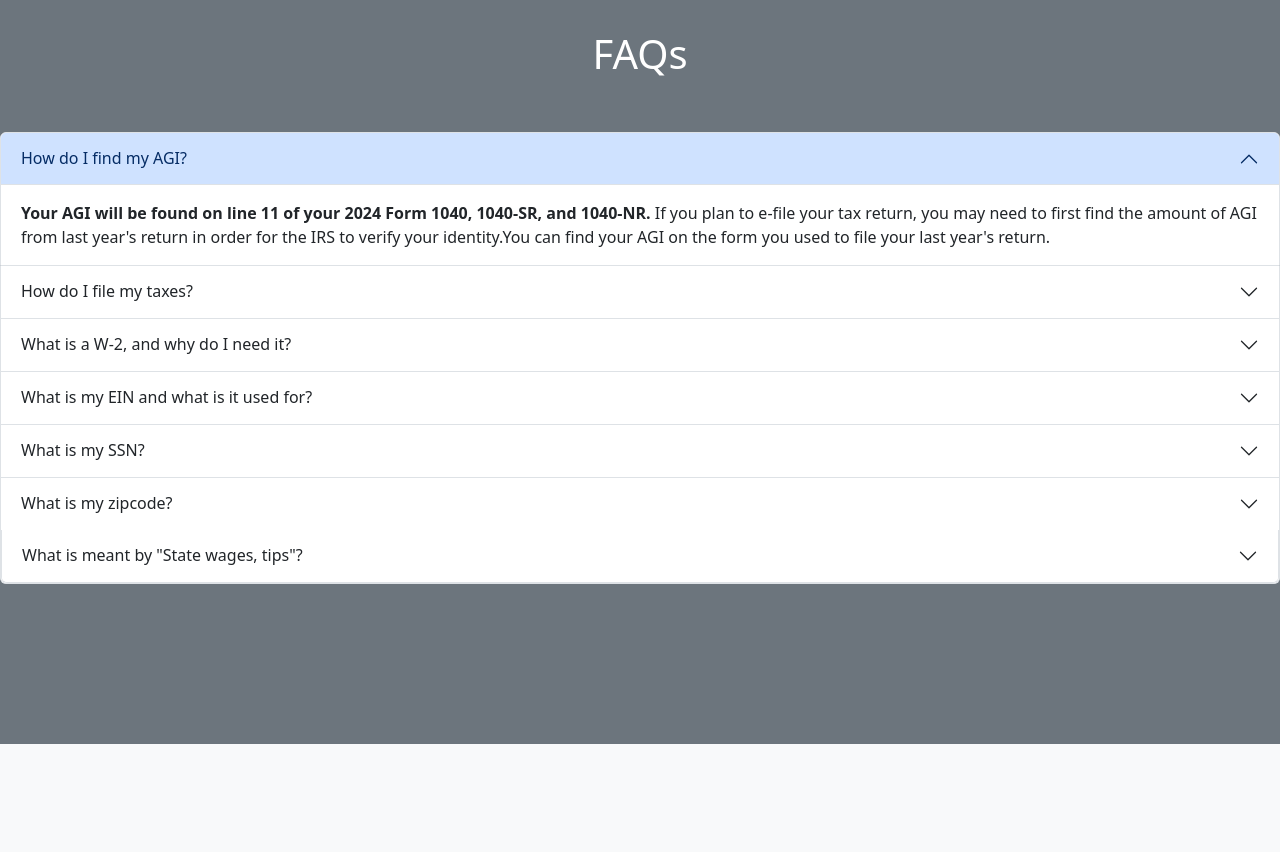
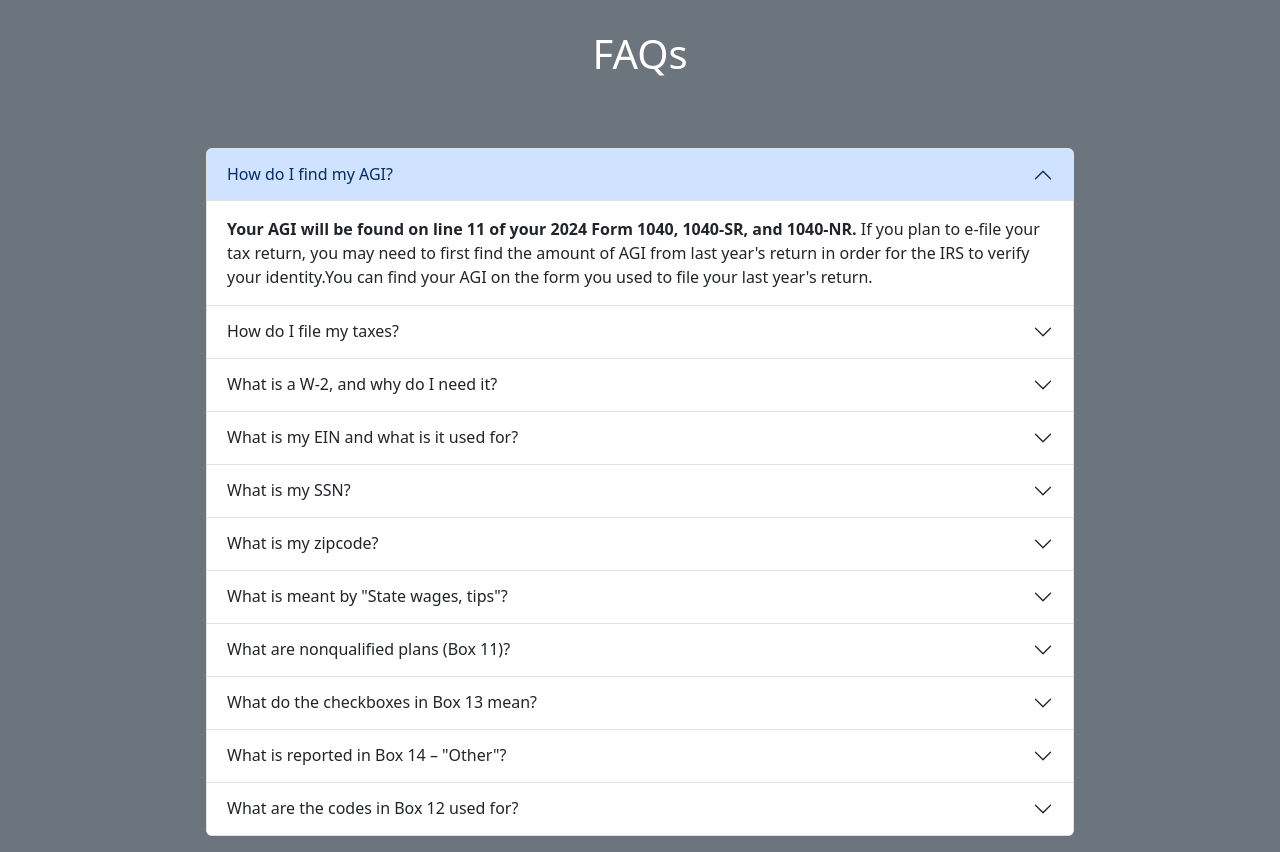
Before and after one commit to guymanguydudeperson/DjangoDemo, a Django app: page /FAQs/ in a window 1280 px wide. Shown: the part 56-908 px from the top of the page. Before the commit the page ends 800 px from the top, so only its background shows below. Run offline with Django 5.2, Linux system fonts and the light colour scheme; parts of the project's set-up code (start-up, migrations or seed data) failed here and were passed over.

Commit message:
Updated to add better UI. Updated to complete presentaiton page Updated to finalize product.

```diff
--- a/DjangoDemo/settings.py
+++ b/DjangoDemo/settings.py
@@ -128,7 +128,7 @@ USE_TZ = True
 STATIC_URL = '/static/'
 STATIC_ROOT = os.path.join(BASE_DIR, 'staticfiles')
 STATICFILES_DIRS = [
-    os.path.join(BASE_DIR, 'DjangoDemo/static')
+    os.path.join(BASE_DIR, 'TaxCalculator/static')
 ]
 # Default primary key field type
 # https://docs.djangoproject.com/en/5.1/ref/settings/#default-auto-field
--- a/TaxCalculator/templates/FAQs.html
+++ b/TaxCalculator/templates/FAQs.html
@@ -3,17 +3,23 @@
 <head>
     <meta charset="UTF-8">
     <title>FAQs</title>
+    <link href="https://cdn.jsdelivr.net/npm/bootstrap@5.3.0/dist/css/bootstrap.min.css" rel="stylesheet">
+    <style>
+        body {
+            background-color: #6C757D;
+        }
 
+        .accordion-container {
+            max-width: 900px;
+            margin: 0 auto;
+            padding: 1rem;
+        }
+    </style>
 </head>
 
+<body>
 
-
-<body>
-    <link href="https://cdn.jsdelivr.net/npm/bootstrap@5.3.0/dist/css/bootstrap.min.css" rel="stylesheet">
-
-<link href="https://cdn.jsdelivr.net/npm/bootstrap@5.3.0/dist/css/bootstrap.min.css" rel="stylesheet">
-<nav
-        class="navbar navbar-expand-lg navbar-light bg-light">
+<nav class="navbar navbar-expand-lg navbar-light bg-light">
     <div class="container-fluid">
         <a class="navbar-brand" href="{% url 'home' %}">EasyforEmployers</a>
         <button class="navbar-toggler" type="button" data-bs-toggle="collapse" data-bs-target="#navbarNav">
@@ -30,112 +36,196 @@
 
 <div class="p-2 mb-6 col-12 bg-secondary text-white align-self-center">
     <div class="row justify-content-center p-3 mb-2 bg-secondary text-white fs-1 ">
-        <p class="fw-lighter text-center"> FAQs</p>
+        <p class="fw-lighter text-center">FAQs</p>
     </div>
 </div>
 
-</a></li>
+<!-- Accordion wrapper -->
+<div class="accordion-container">
+    <div class="accordion" id="accordionExample">
 
-
-     <div class="accordion" id="accordionExample">
         <div class="accordion-item">
             <h2 class="accordion-header">
-      <button class="accordion-button" type="button" data-bs-toggle="collapse" data-bs-target="#collapseOne" aria-expanded="true" aria-controls="collapseOne">
+                <button class="accordion-button" type="button" data-bs-toggle="collapse" data-bs-target="#collapseOne"
+                        aria-expanded="true" aria-controls="collapseOne">
                     How do I find my AGI?
                 </button>
             </h2>
             <div id="collapseOne" class="accordion-collapse collapse show" data-bs-parent="#accordionExample">
                 <div class="accordion-body">
-        <strong>Your AGI will be found on line 11 of your 2024 Form 1040, 1040-SR, and 1040-NR.</strong> If you plan to e-file your tax return, you may need to first find the amount of AGI from last year's return in order for the IRS to verify your identity.You can find your AGI on the form you used to file your last year's return.
+                    <strong>Your AGI will be found on line 11 of your 2024 Form 1040, 1040-SR, and 1040-NR.</strong>
+                    If you plan to e-file your tax return, you may need to first find the amount of AGI from last year's
+                    return in order for the IRS to verify your identity.You can find your AGI on the form you used to
+                    file your last year's return.
                 </div>
             </div>
         </div>
 
         <div class="accordion-item">
             <h2 class="accordion-header">
-      <button class="accordion-button collapsed" type="button" data-bs-toggle="collapse" data-bs-target="#collapseSix" aria-expanded="false" aria-controls="collapseSix">
+                <button class="accordion-button collapsed" type="button" data-bs-toggle="collapse"
+                        data-bs-target="#collapseSix" aria-expanded="false" aria-controls="collapseSix">
                     How do I file my taxes?
                 </button>
             </h2>
             <div id="collapseSix" class="accordion-collapse collapse" data-bs-parent="#accordionExample">
                 <div class="accordion-body">
-        <strong> Gather your W-2, </strong> choose a filing method (online, professional, or manual), complete your return, and submit it by April 15.
+                    <strong> Gather your W-2, </strong> choose a filing method (online, professional, or manual),
+                    complete your return, and submit it by April 15.
                     <li><a href="{% url 'UnderstandingTax' %}">Click here for more info.</a></li>
-      </div>
-    </div>
-  </div>
-
-
-  <div class="accordion-item">
-    <h2 class="accordion-header">
-      <button class="accordion-button collapsed" type="button" data-bs-toggle="collapse" data-bs-target="#collapseTwo" aria-expanded="false" aria-controls="collapseTwo">
-        What is a W-2, and why do I need it?
-      </button>
-    </h2>
-    <div id="collapseTwo" class="accordion-collapse collapse" data-bs-parent="#accordionExample">
-      <div class="accordion-body">
-        A <strong>W-2 shows your annual earnings and taxes withheld. </strong> Employers must provide it by January 31.
-          <li><a href="{% url 'UnderstandingW2' %}"> Learn more here.</a></li>
-
-      </div>
-    </div>
-  </div>
-  <div class="accordion-item">
-    <h2 class="accordion-header">
-      <button class="accordion-button collapsed" type="button" data-bs-toggle="collapse" data-bs-target="#collapseThree" aria-expanded="false" aria-controls="collapseThree">
-        What is my EIN and what is it used for?
-      </button>
-    </h2>
-    <div id="collapseThree" class="accordion-collapse collapse" data-bs-parent="#accordionExample">
-      <div class="accordion-body">
-        <strong>The employer identification number </strong> is a unique nine-digit number assigned by the Internal Revenue Service (IRS) to business entities operating in the United States for the purpose of identification.
-      </div>
-    </div>
-  </div>
-           <div class="accordion-item">
-    <h2 class="accordion-header">
-      <button class="accordion-button collapsed" type="button" data-bs-toggle="collapse" data-bs-target="#collapseFour" aria-expanded="false" aria-controls="collapseFour">
- What is my SSN?
-      </button>
-    </h2>
-    <div id="collapseFour" class="accordion-collapse collapse" data-bs-parent="#accordionExample">
-      <div class="accordion-body">
-        In the context of the United States, "SSN" stands for <strong> Social Security Number</strong>a unique nine-digit number assigned to U.S. citizens and residents for tracking income and determining benefits.
                 </div>
             </div>
         </div>
 
         <div class="accordion-item">
             <h2 class="accordion-header">
-      <button class="accordion-button collapsed" type="button" data-bs-toggle="collapse" data-bs-target="#collapseFive" aria-expanded="false" aria-controls="collapseFive">
+                <button class="accordion-button collapsed" type="button" data-bs-toggle="collapse"
+                        data-bs-target="#collapseTwo" aria-expanded="false" aria-controls="collapseTwo">
+                    What is a W-2, and why do I need it?
+                </button>
+            </h2>
+            <div id="collapseTwo" class="accordion-collapse collapse" data-bs-parent="#accordionExample">
+                <div class="accordion-body">
+                    A <strong>W-2 shows your annual earnings and taxes withheld. </strong> Employers must provide it by
+                    January 31.
+                    <li><a href="{% url 'UnderstandingW2' %}"> Learn more here.</a></li>
+                </div>
+            </div>
+        </div>
+
+        <div class="accordion-item">
+            <h2 class="accordion-header">
+                <button class="accordion-button collapsed" type="button" data-bs-toggle="collapse"
+                        data-bs-target="#collapseThree" aria-expanded="false" aria-controls="collapseThree">
+                    What is my EIN and what is it used for?
+                </button>
+            </h2>
+            <div id="collapseThree" class="accordion-collapse collapse" data-bs-parent="#accordionExample">
+                <div class="accordion-body">
+                    <strong>The employer identification number </strong> is a unique nine-digit number assigned by the
+                    Internal Revenue Service (IRS) to business entities operating in the United States for the purpose
+                    of identification.
+                </div>
+            </div>
+        </div>
+
+        <div class="accordion-item">
+            <h2 class="accordion-header">
+                <button class="accordion-button collapsed" type="button" data-bs-toggle="collapse"
+                        data-bs-target="#collapseFour" aria-expanded="false" aria-controls="collapseFour">
+                    What is my SSN?
+                </button>
+            </h2>
+            <div id="collapseFour" class="accordion-collapse collapse" data-bs-parent="#accordionExample">
+                <div class="accordion-body">
+                    In the context of the United States, "SSN" stands for <strong> Social Security Number</strong> — a
+                    unique nine-digit number assigned to U.S. citizens and residents for tracking income and determining
+                    benefits.
+                </div>
+            </div>
+        </div>
+
+        <div class="accordion-item">
+            <h2 class="accordion-header">
+                <button class="accordion-button collapsed" type="button" data-bs-toggle="collapse"
+                        data-bs-target="#collapseFive" aria-expanded="false" aria-controls="collapseFive">
                     What is my zipcode?
                 </button>
             </h2>
             <div id="collapseFive" class="accordion-collapse collapse" data-bs-parent="#accordionExample">
                 <div class="accordion-body">
-        <strong> A Zipcode </strong> is a group of five or nine numbers that are added to a postal address to assist the sorting of mail.
+                    <strong>A Zipcode</strong> is a group of five or nine numbers that are added to a postal address to
+                    assist the sorting of mail.
                 </div>
             </div>
+        </div>
+
         <div class="accordion-item">
             <h2 class="accordion-header">
-      <button class="accordion-button collapsed" type="button" data-bs-toggle="collapse" data-bs-target="#collapseSeven" aria-expanded="false" aria-controls="collapseSix">
+                <button class="accordion-button collapsed" type="button" data-bs-toggle="collapse"
+                        data-bs-target="#collapseSeven" aria-expanded="false" aria-controls="collapseSeven">
                     What is meant by "State wages, tips"?
                 </button>
             </h2>
             <div id="collapseSeven" class="accordion-collapse collapse" data-bs-parent="#accordionExample">
                 <div class="accordion-body">
-        <strong> "State wages, tips" is the amount of money you earned in your state </strong>  (like from your job), including:  Your regular pay (wages), tips you reported, any other taxable income from your employer. This is the money that your state uses to calculate state income tax.
+                    <strong>"State wages, tips" is the amount of money you earned in your state </strong> (like from
+                    your job), including: Your regular pay (wages), tips you reported, any other taxable income from
+                    your employer. This is the money that your state uses to calculate state income tax.
+                </div>
+            </div>
+        </div>
+<div class="accordion-item">
+    <h2 class="accordion-header">
+        <button class="accordion-button collapsed" type="button" data-bs-toggle="collapse"
+                data-bs-target="#collapseEight" aria-expanded="false" aria-controls="collapseEight">
+            What are nonqualified plans (Box 11)?
+        </button>
+    </h2>
+    <div id="collapseEight" class="accordion-collapse collapse" data-bs-parent="#accordionExample">
+        <div class="accordion-body">
+            Nonqualified plans are retirement or deferred compensation plans that don’t meet IRS requirements for favorable tax treatment.
+            Employers report distributions from these plans in Box 11.
         </div>
     </div>
 </div>
 
- <style>
-        body {
-            background-color: #6C757D;
-        }
-    </style>
+<div class="accordion-item">
+    <h2 class="accordion-header">
+        <button class="accordion-button collapsed" type="button" data-bs-toggle="collapse"
+                data-bs-target="#collapseNine" aria-expanded="false" aria-controls="collapseNine">
+            What do the checkboxes in Box 13 mean?
+        </button>
+    </h2>
+    <div id="collapseNine" class="accordion-collapse collapse" data-bs-parent="#accordionExample">
+        <div class="accordion-body">
+            <ul>
+                <li><strong>Statutory employee:</strong> Your earnings are subject to Social Security and Medicare but not federal income tax withholding.</li>
+                <li><strong>Retirement plan:</strong> You participated in your employer’s retirement plan.</li>
+                <li><strong>Third-party sick pay:</strong> You received payments for sick leave through an insurance provider or third party.</li>
+            </ul>
+        </div>
+    </div>
+</div>
 
-<script
-        src="https://cdn.jsdelivr.net/npm/bootstrap@5.3.0/dist/js/bootstrap.bundle.min.js"></script>
+<div class="accordion-item">
+    <h2 class="accordion-header">
+        <button class="accordion-button collapsed" type="button" data-bs-toggle="collapse"
+                data-bs-target="#collapseTen" aria-expanded="false" aria-controls="collapseTen">
+            What is reported in Box 14 – "Other"?
+        </button>
+    </h2>
+    <div id="collapseTen" class="accordion-collapse collapse" data-bs-parent="#accordionExample">
+        <div class="accordion-body">
+            Box 14 is used for miscellaneous information not reported elsewhere on the W-2, such as union dues, health insurance premiums, or vehicle allowances.
+            The exact meaning depends on what your employer puts there.
+        </div>
+    </div>
+</div>
+
+<div class="accordion-item">
+    <h2 class="accordion-header">
+        <button class="accordion-button collapsed" type="button" data-bs-toggle="collapse"
+                data-bs-target="#collapseEleven" aria-expanded="false" aria-controls="collapseEleven">
+            What are the codes in Box 12 used for?
+        </button>
+    </h2>
+    <div id="collapseEleven" class="accordion-collapse collapse" data-bs-parent="#accordionExample">
+        <div class="accordion-body">
+            Box 12 contains letter-coded information for specific types of compensation or deductions, such as:
+            <ul>
+                <li><strong>Code D:</strong> Contributions to a 401(k) plan</li>
+                <li><strong>Code DD:</strong> Cost of employer-sponsored health coverage</li>
+                <li>...and many more. Check the IRS instructions or your tax preparer for details.</li>
+            </ul>
+        </div>
+    </div>
+</div>
+
+    </div>
+</div>
+
+<script src="https://cdn.jsdelivr.net/npm/bootstrap@5.3.0/dist/js/bootstrap.bundle.min.js"></script>
+
 </body>
 </html>
```
Lines whose indentation alone changed are shown as unchanged.
